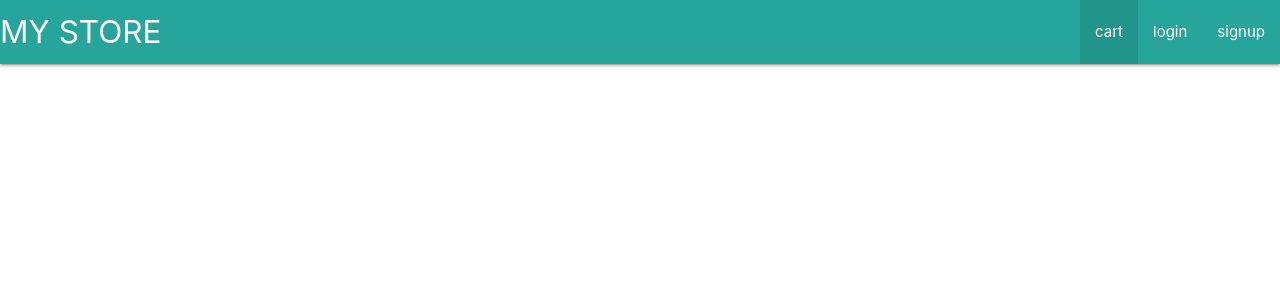
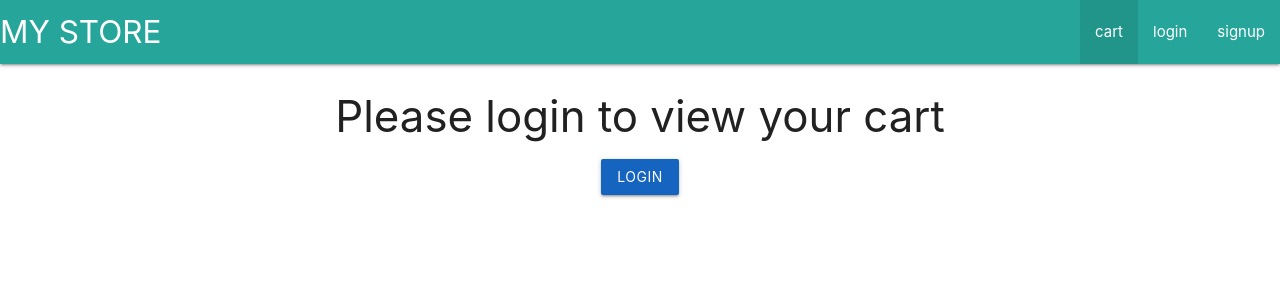
Before and after one commit to vyash5075/Mystore-NextJS, a Next.js app: page /cart in a window 1280 px wide. Shown: the top 300 px of the page. Built offline with nearby package versions, Linux system fonts and the light colour scheme.

Commit message:
resolve conflicts

```diff
--- a/pages/cart.js
+++ b/pages/cart.js
@@ -5,7 +5,21 @@ import { useRouter } from "next/router";
 import Link from "next/link";
 import { useState } from "react";
 const Cart = ({ error }) => {
+  const { token } = parseCookies();
   const router = useRouter();
+
+  if (!token) {
+    return (
+      <div className="center-align">
+        <h3>Please login to view your cart</h3>
+        <Link href="/login">
+          <a>
+            <button className="btn #1565c0 blue darken-3">Login</button>
+          </a>
+        </Link>
+      </div>
+    );
+  }
 
   if (error) {
     M.toast({ html: error, classes: "red" });
```
